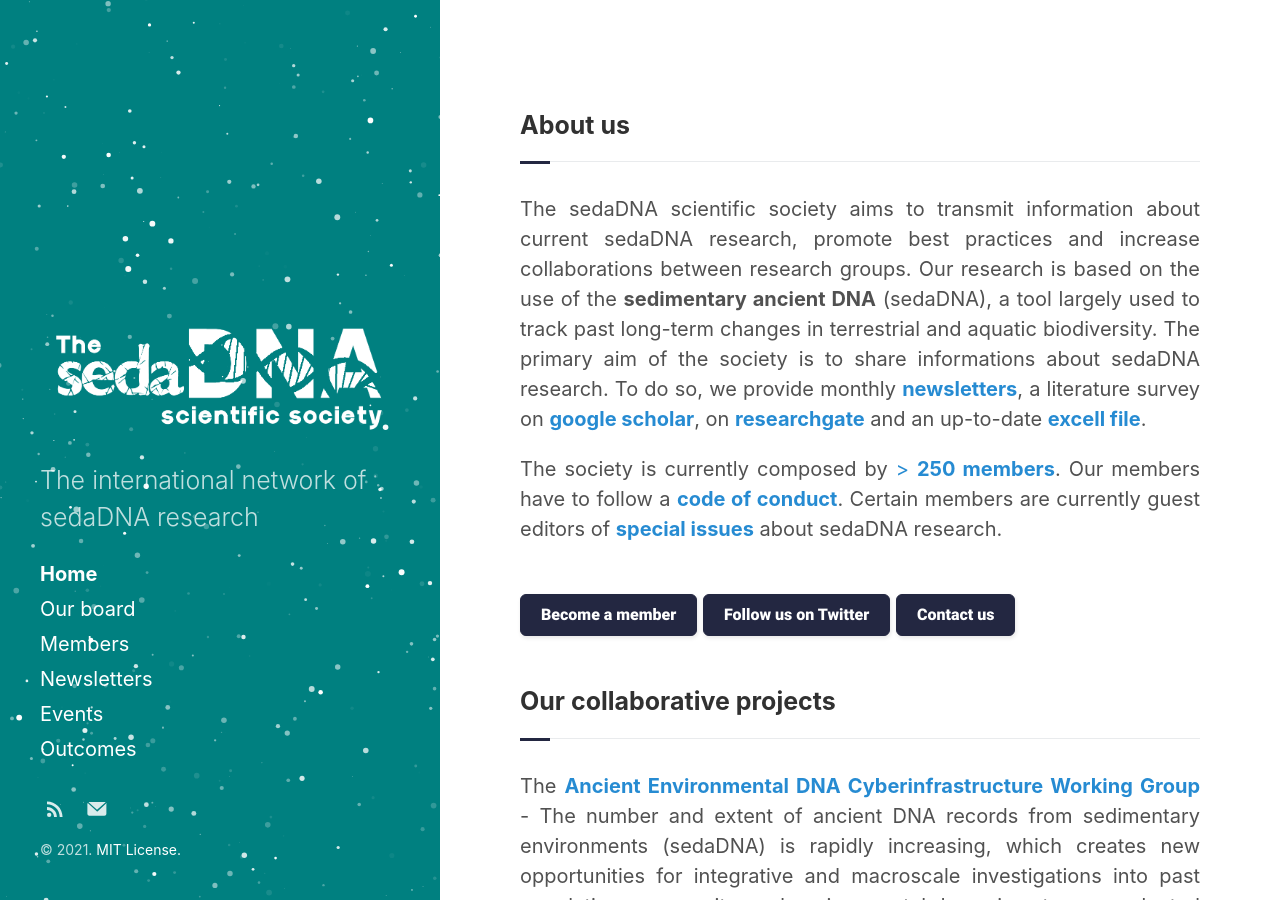
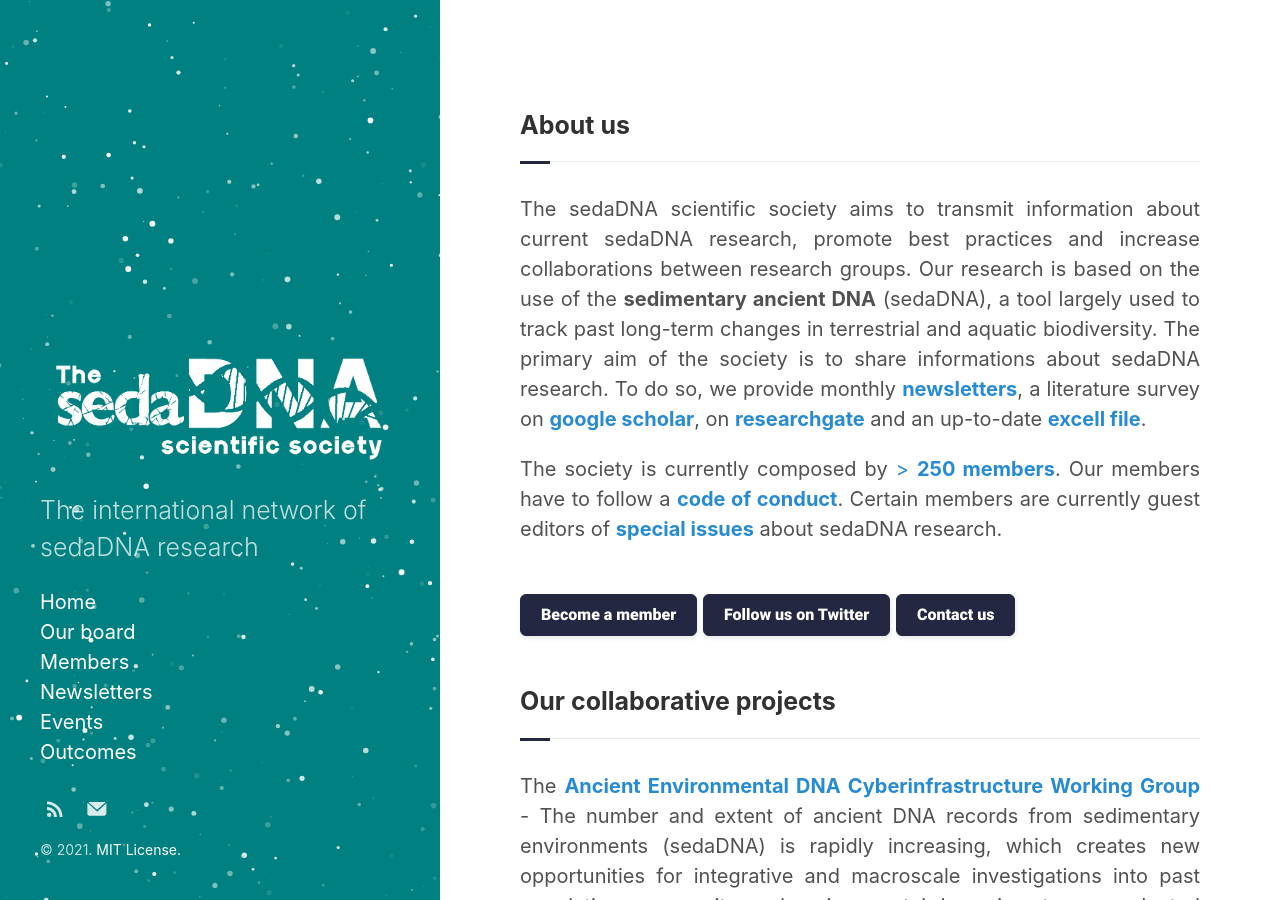
Before and after one commit to sedadna/sedadna.github.io, a Jekyll site: the page built from index.html, in a window 1280 px wide and 900 px high. Built offline with Jekyll 4.4.1, drawn with Linux system fonts in a browser that asks for light colours; the list of posts is cut into pages by our own code.

Commit message:
Update sidebar.html

```diff
--- a/_includes/sidebar.html
+++ b/_includes/sidebar.html
@@ -11,14 +11,7 @@
 <p class="lead">{{ site.description }}</p>
  </header>
 
-<nav id="sidebar-nav-links">
-{% if site.sidebar_home_link %}
-<a class="home-link {% if page.url == '/' %} active{% endif %}" href="{{ "/" | relative_url }}">Home</a>
-{% endif %}
-{% if site.sidebar_blog_link %}
-<a class="page-link {% if page.url == site.sidebar_blog_link %} active{% endif %}" href="{{ site.sidebar_blog_link | relative_url }}">Blog</a>
-{% endif %}
-
+<a href="https://sedadna.github.io/">Home</a>
 <a href="/category/board.html">Our board</a>
 <a href="/category/members.html">Members</a>
 <a href="/category/news.html">Newsletters</a>
```
